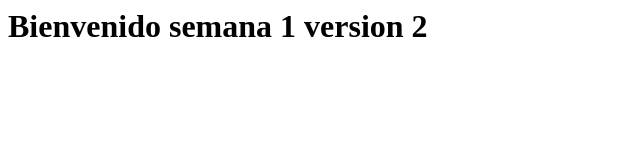
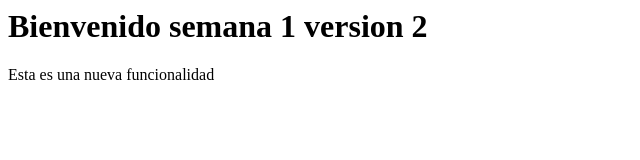
Before and after one commit to And3r34/PrimerProyectoGit, a plain HTML site: page index.html in a window 1280 px wide. Shown: the whole page, without its empty margins (0-640 px from the left). Drawn offline with Linux system fonts and the light colour scheme.

Commit message:
Añadida nueva funcionalidad en index.html

```diff
--- a/index.html
+++ b/index.html
@@ -1 +1,2 @@
 <html><body><h1>Bienvenido semana 1 version 2</h1></body></html>
+<p>Esta es una nueva funcionalidad</p>
```
